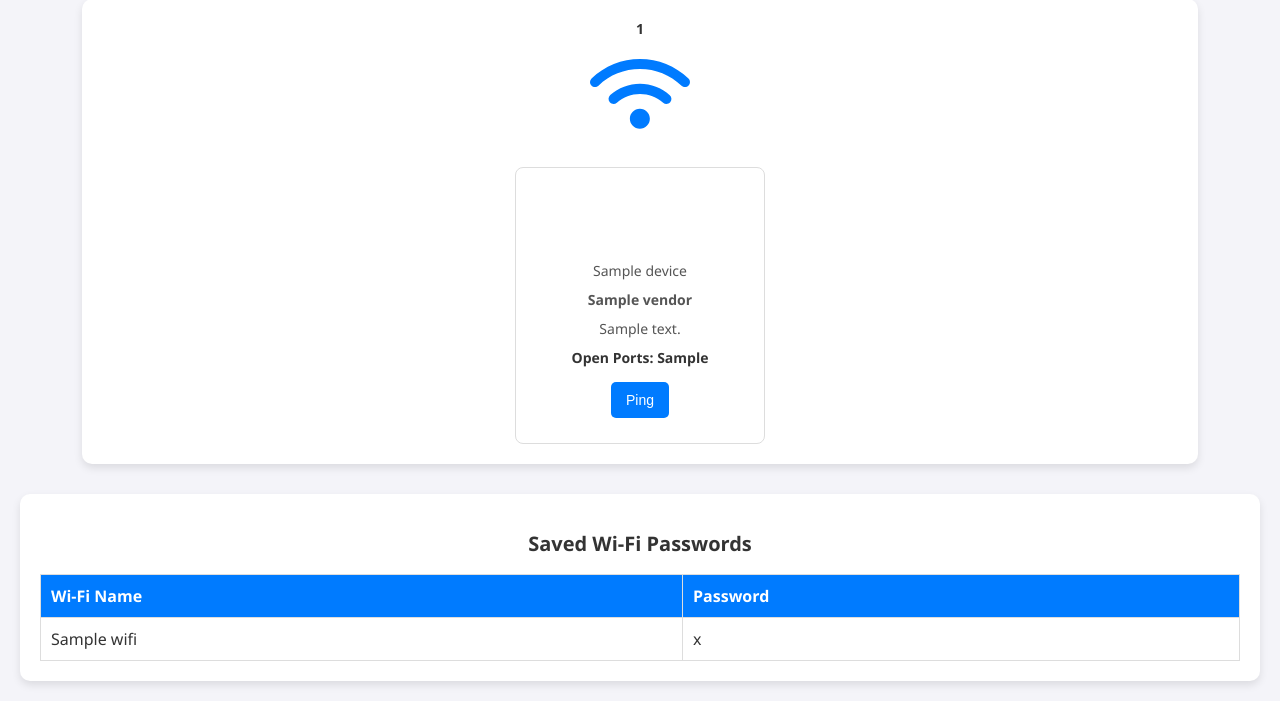
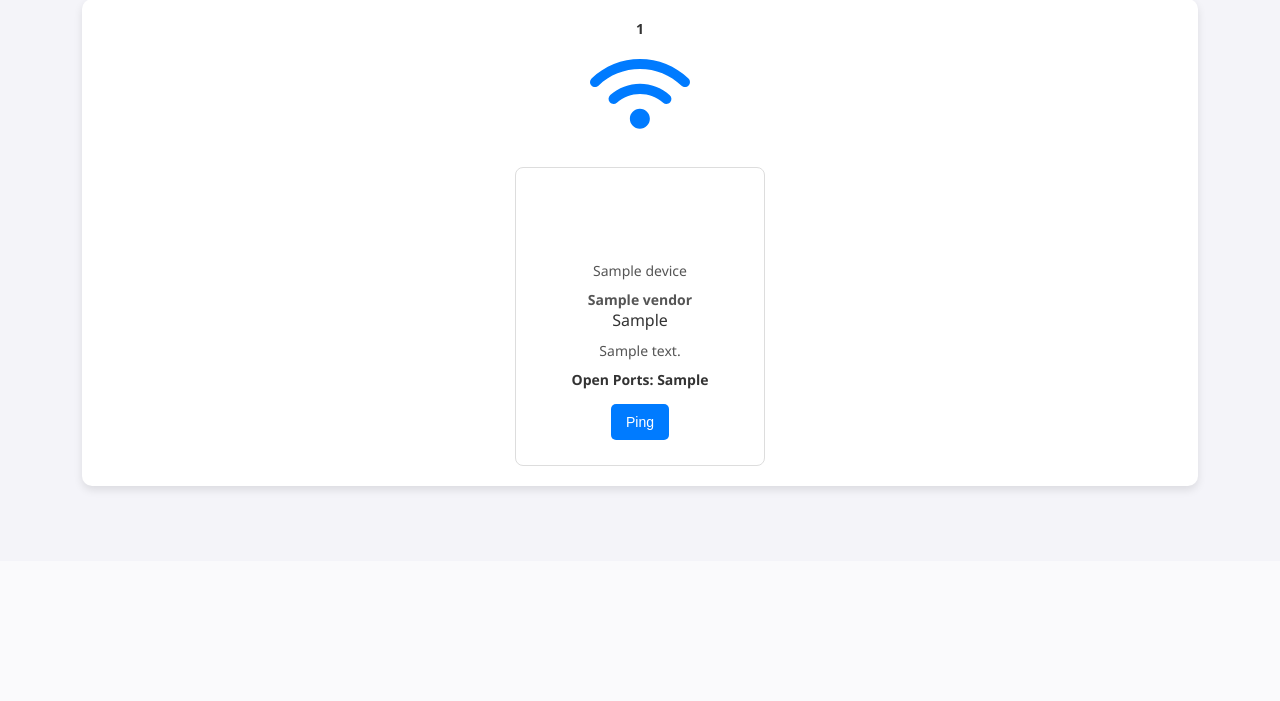
Before and after one commit to smarkitan/wifi, a Flask app: template templates/index.html in a window 1280 px wide. Shown: the part 239-940 px from the top of the page. After the commit the page ends 732 px from the top, so only its background shows below. Run offline with Flask 3, Linux system fonts and the light colour scheme; the template is opened without the code that fills it: most values are stand-ins (such as "Sample title", 1, 10 or a date in 2020).

Commit message:
Update index.html

```diff
--- a/templates/index.html
+++ b/templates/index.html
@@ -1,15 +1,12 @@
 <!DOCTYPE html>
 <html lang="en">
-
 <head>
     <meta charset="UTF-8">
     <meta name="viewport" content="width=device-width, initial-scale=1.0">
     <title>ARP Scan Results</title>
-    <!-- Folosirea unei versiuni stabile pentru Font Awesome -->
     <script src="https://cdnjs.cloudflare.com/ajax/libs/font-awesome/6.0.0-beta3/js/all.min.js" crossorigin="anonymous"></script>
-    <link rel="stylesheet" href="app.css">
+    <link rel="stylesheet" href="app.css"> <!-- Include fișierul CSS -->
 </head>
-
 <body>
     <h1>{{ wifi_details['SSID'] }}</h1>
     <p><strong>Name:</strong> {{ wifi_details['Description'] }}</p>
@@ -25,10 +22,11 @@
 
         <div class="devices">
             {% for device in devices %}
-            <div class="device" aria-labelledby="device-{{ loop.index }}">
-                <i class="{{ device.icon_class }}" aria-hidden="true"></i>
+            <div class="device">
+                <i class="{{ device.icon_class }}"></i>
                 <div class="device-name">{{ device.hostname }}</div>
                 <div class="vendor-name">{{ device.vendor }}</div>
+                <div className="OS">{{ device.OpSys }}</div>
                 <div class="ip-address">{{ device.ip_address }}</div>
                 <div class="open-ports">
                     <strong>Open Ports:</strong>
@@ -38,53 +36,20 @@
                         None
                     {% endif %}
                 </div>
-                <button class="ping-button" onclick="pingDevice('{{ device.ip_address }}', this)" aria-label="Ping {{ device.hostname }}">
-                    Ping
-                </button>
+                <button class="ping-button" onclick="pingDevice('{{ device.ip_address }}', this)">Ping</button>
                 <div class="ping-result" id="ping-result-{{ loop.index }}"></div>
             </div>
             {% endfor %}
         </div>
     </div>
 
-    <div class="wifi-passwords">
-        <h2>Saved Wi-Fi Passwords</h2>
-        <table>
-            <thead>
-                <tr>
-                    <th>Wi-Fi Name</th>
-                    <th>Password</th>
-                </tr>
-            </thead>
-            <tbody>
-                {% for wifi in wifi_passwords %}
-                <tr>
-                    <td>{{ wifi.Name }}</td>
-                    <td>{{ wifi.Password }}</td>
-                </tr>
-                {% else %}
-                <tr>
-                    <td colspan="2">No saved Wi-Fi passwords found.</td>
-                </tr>
-                {% endfor %}
-            </tbody>
-        </table>
-    </div>
+    <!-- Am eliminat secțiunea cu parolele Wi-Fi -->
 
     <script>
-        // Functia de ping cu indicator de incarcare si gestionare a erorilor
         function pingDevice(ip, button) {
             const resultDiv = button.nextElementSibling;
-            const loadingText = "Pinging...";
-
-            resultDiv.textContent = loadingText;
+            resultDiv.textContent = "Pinging...";
             button.disabled = true;
-            resultDiv.classList.add('loading');
-
-            // Adăugarea unui indicator de încărcare
-            const loadingIndicator = document.createElement('span');
-            loadingIndicator.classList.add('spinner');
-            resultDiv.appendChild(loadingIndicator);
 
             fetch('/ping', {
                 method: 'POST',
@@ -106,11 +71,8 @@
             })
             .finally(() => {
                 button.disabled = false;
-                loadingIndicator.remove();
-                resultDiv.classList.remove('loading');
             });
         }
     </script>
 </body>
-
 </html>
```
